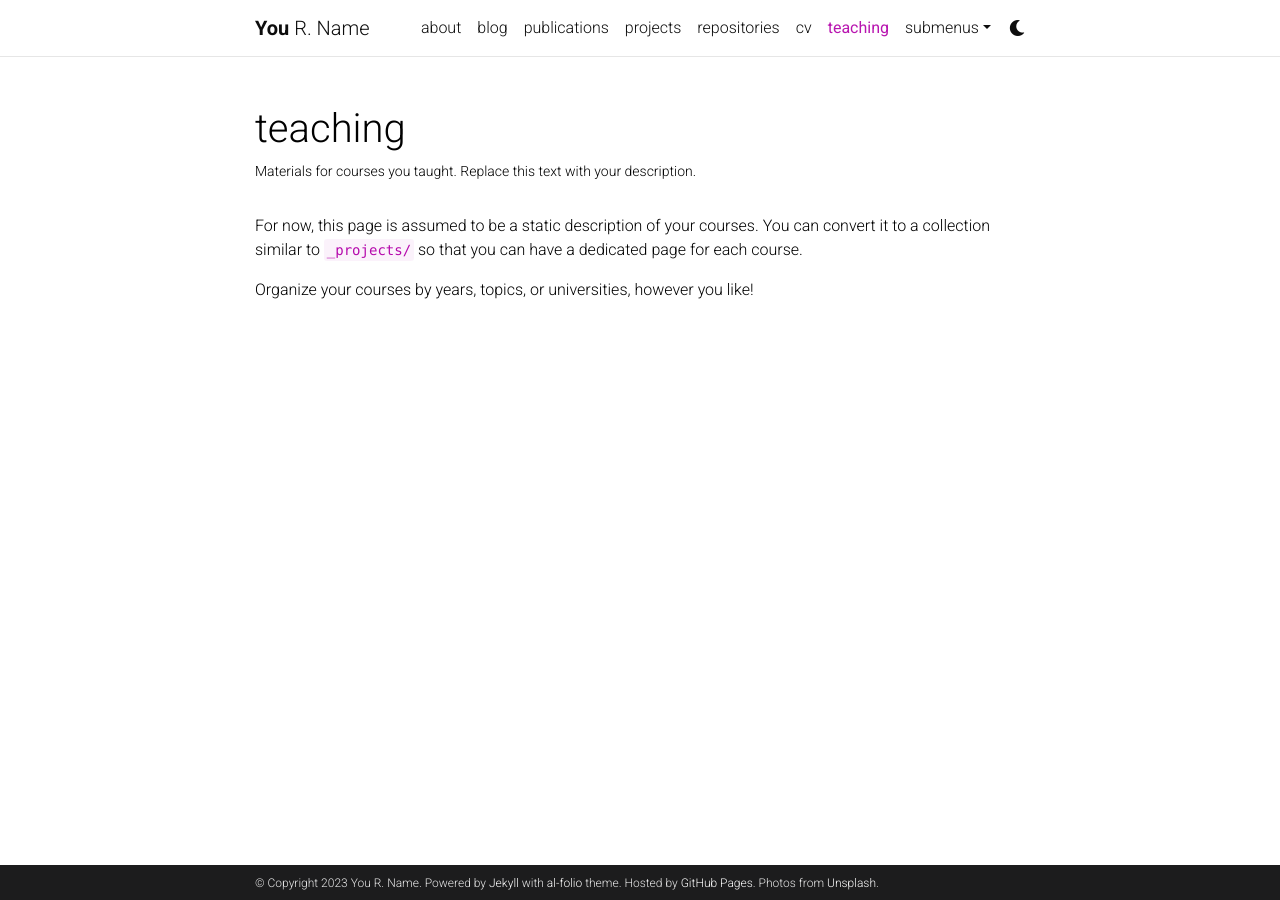
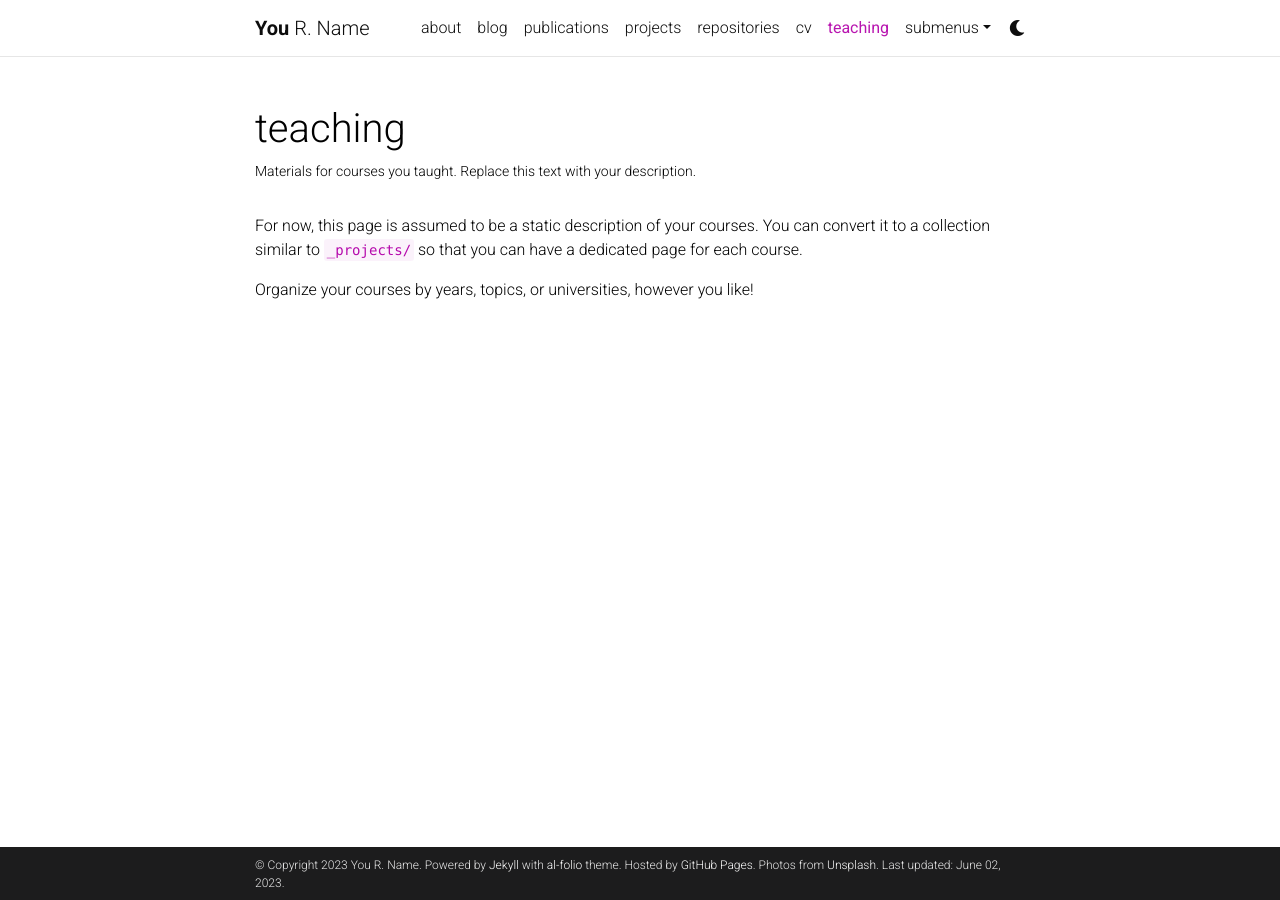
Before and after one commit to andrewyatesg/andrewyatesg.github.io, a Jekyll site: the page built from _pages/teaching.md, in a window 1280 px wide. Built offline with Jekyll 4.4.1, drawn with Linux system fonts in a browser that asks for light colours; comment, search, counter and statistics services are not loaded; a style sheet for code colours, icons or effects is not loaded; some of the changed lines change nothing that is shown.

Commit message:
Update _config.yml

```diff
--- a/_config.yml
+++ b/_config.yml
@@ -18,9 +18,9 @@
 lang: en # the language of your site (for example: en, fr, cn, ru, etc.)
 icon: ⚛️  # the emoji used as the favicon (alternatively, provide image name in /assets/img/)
 
-url: https://alshedivat.github.io # the base hostname & protocol for your site
-baseurl: /al-folio # the subpath of your site, e.g. /blog/
-last_updated: false # set to true if you want to display last updated in the footer
+url: https://andrewyatesg.github.io # the base hostname & protocol for your site
+baseurl: # the subpath of your site, e.g. /blog/
+last_updated: true # set to true if you want to display last updated in the footer
 impressum_path:  # set to path to include impressum link in the footer, use the same path as permalink in a page, helps to conform with EU GDPR
 
 # -----------------------------------------------------------------------------
```
